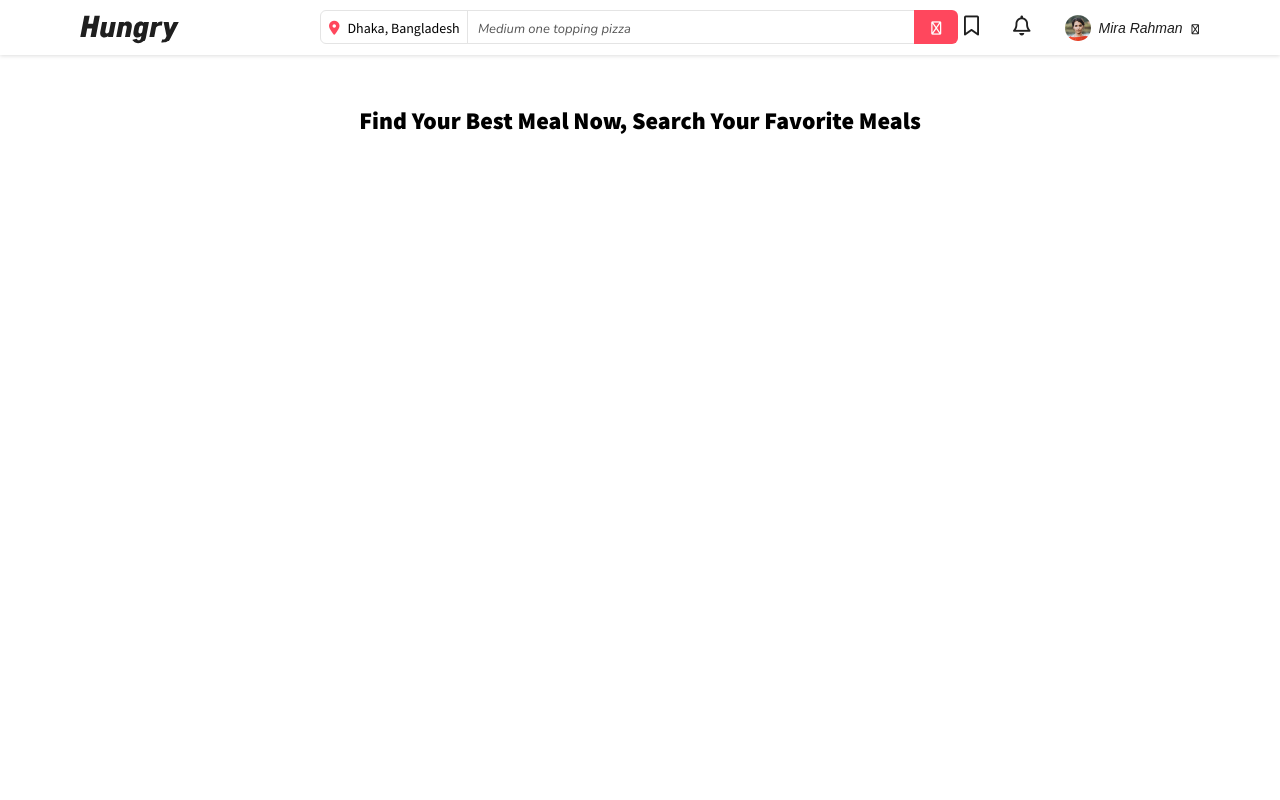
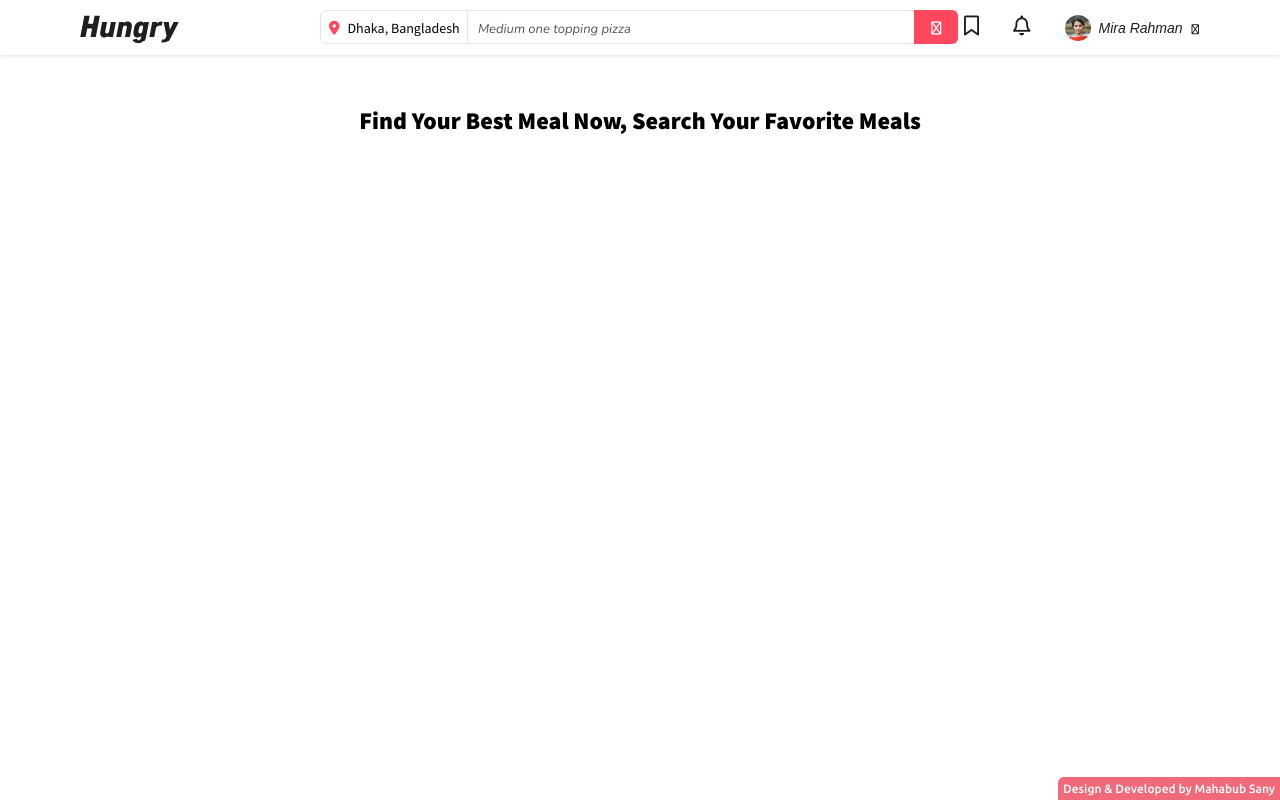
Before and after one commit to prosany/Hungry-Monster, a plain HTML site: page index.html in a window 1280 px wide. Drawn offline with nearby package versions, Linux system fonts and the light colour scheme; a web font is replaced by a local one.

Commit message:
Complete

```diff
--- a/index.html
+++ b/index.html
@@ -129,6 +129,9 @@
             </div>
         </div>
     </main>
+    <footer>
+        <p>Design & Developed by Mahabub Sany</p>
+    </footer>
     <script src="./app.js"></script>
 </body>
 </html>
--- a/style.css
+++ b/style.css
@@ -362,3 +362,19 @@ a {
     border-radius: 6px;
 
 }
+
+
+
+footer {
+    position: fixed;
+    bottom: 0;
+    right: 0;
+}
+footer p {
+    color: rgb(255, 255, 255);
+    background-color: rgba(235, 43, 65, 0.7);
+    font-size: 12px;
+    padding: 5px 5px;
+    font-family: 'Ubuntu', sans-serif;
+    border-radius: 6px 0 0 0;
+}
```
